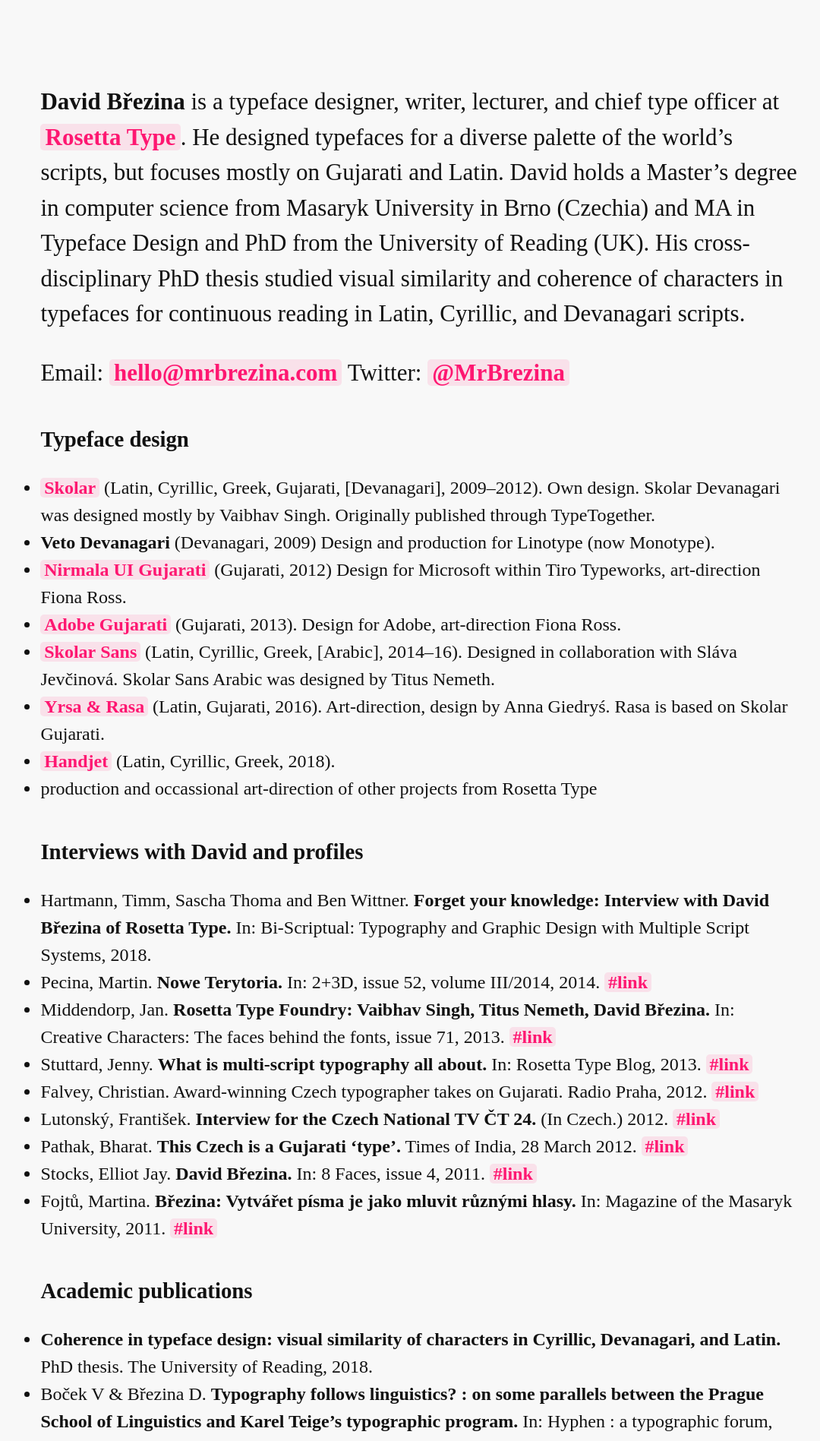
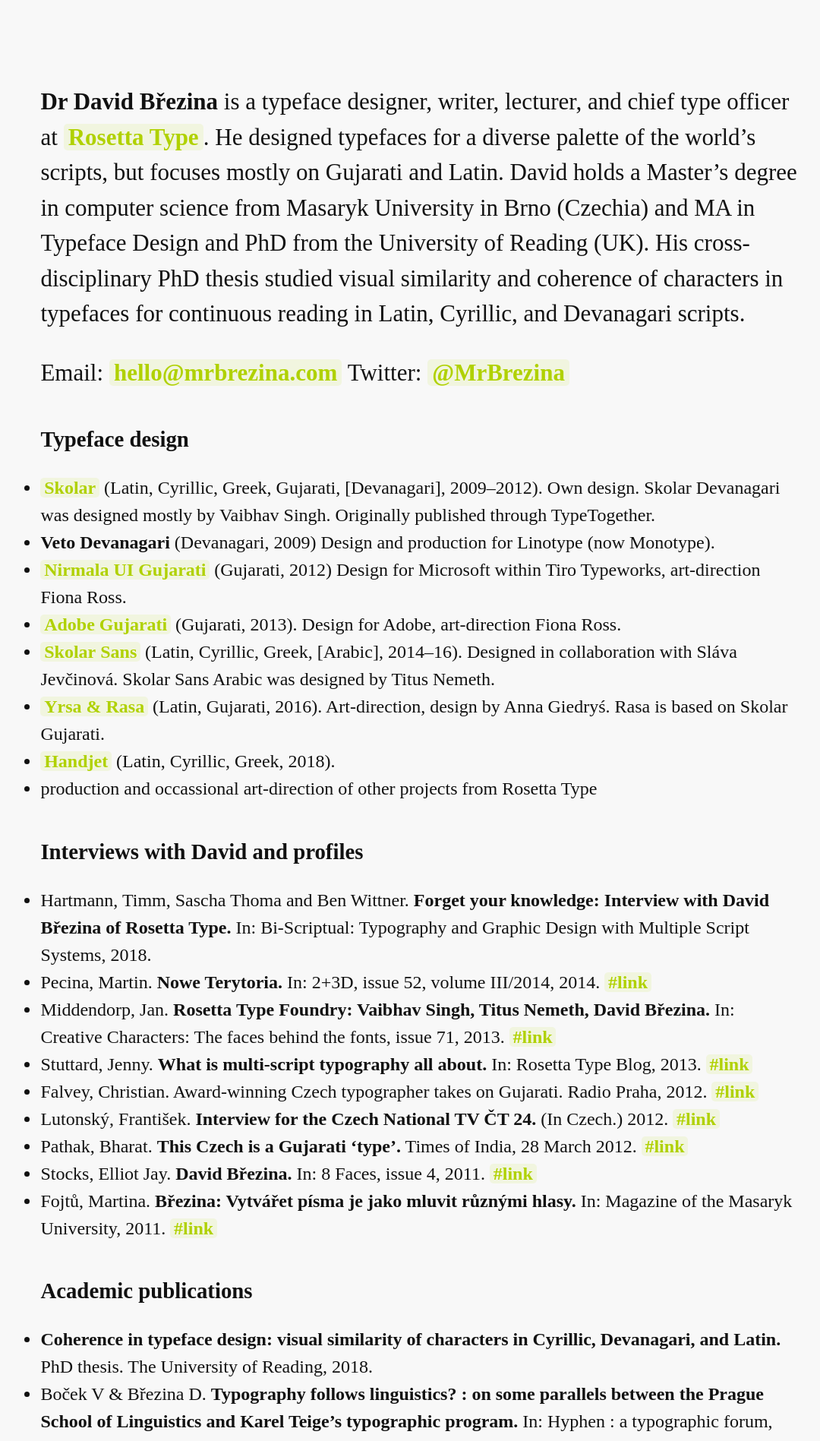
Before and after one commit to MrBrezina/mrbrezina.com, a Jekyll site: the page built from README.md, in a window 1280 px wide. Shown: the top 1897 px of the page at 76% size, without its empty margins (81-1161 px from the left). Built offline with Jekyll 4.4.1, drawn with Linux system fonts in a browser that asks for light colours; some web fonts are replaced; comment, search, counter and statistics services are not loaded.

Commit message:
Added Dr

```diff
--- a/README.md
+++ b/README.md
@@ -4,7 +4,7 @@ permalink: /
 home: True
 ---
 
-**David Březina** is a typeface designer, writer, lecturer, and chief type officer at [Rosetta Type](http://rosettatype.com). He designed typefaces for a diverse palette of the world’s scripts, but focuses mostly on Gujarati and Latin. David holds a Master’s degree in computer science from Masaryk University in Brno (Czechia) and MA in Typeface Design and PhD from the University of Reading (UK).
+**Dr David Březina** is a typeface designer, writer, lecturer, and chief type officer at [Rosetta Type](http://rosettatype.com). He designed typefaces for a diverse palette of the world’s scripts, but focuses mostly on Gujarati and Latin. David holds a Master’s degree in computer science from Masaryk University in Brno (Czechia) and MA in Typeface Design and PhD from the University of Reading (UK).
 His cross-disciplinary PhD thesis studied visual similarity and coherence of characters in typefaces for continuous reading in Latin, Cyrillic, and Devanagari scripts.
 
 Email: <a href="mailto:&#104;&#101;&#108;&#108;&#111;&#064;&#109;&#114;&#098;&#114;&#101;&#122;&#105;&#110;&#097;&#046;&#099;&#111;&#109;">&#104;&#101;&#108;&#108;&#111;&#064;&#109;&#114;&#098;&#114;&#101;&#122;&#105;&#110;&#097;&#046;&#099;&#111;&#109;</a> Twitter: [@MrBrezina](http://twitter.com/mrbrezina)
--- a/assets/styles.css
+++ b/assets/styles.css
@@ -52,16 +52,16 @@ ul {
 
 a {
   font-weight: 600;
-  color: rgb(254, 23, 113);
+  color: rgb(176, 209, 0);
   text-decoration: none;
-  background-color: rgba(254, 23, 113, 0.1);
+  background-color: rgba(176, 209, 0, 0.1);
   border-radius: 5px;
   padding: 0 0.2em;
 }
 
 a:hover {
   text-decoration: none;
-  background-color: rgba(254, 23, 113, 0.2);
+  background-color: rgba(176, 209, 0, 0.2);
 }
 
 .gray {
```
